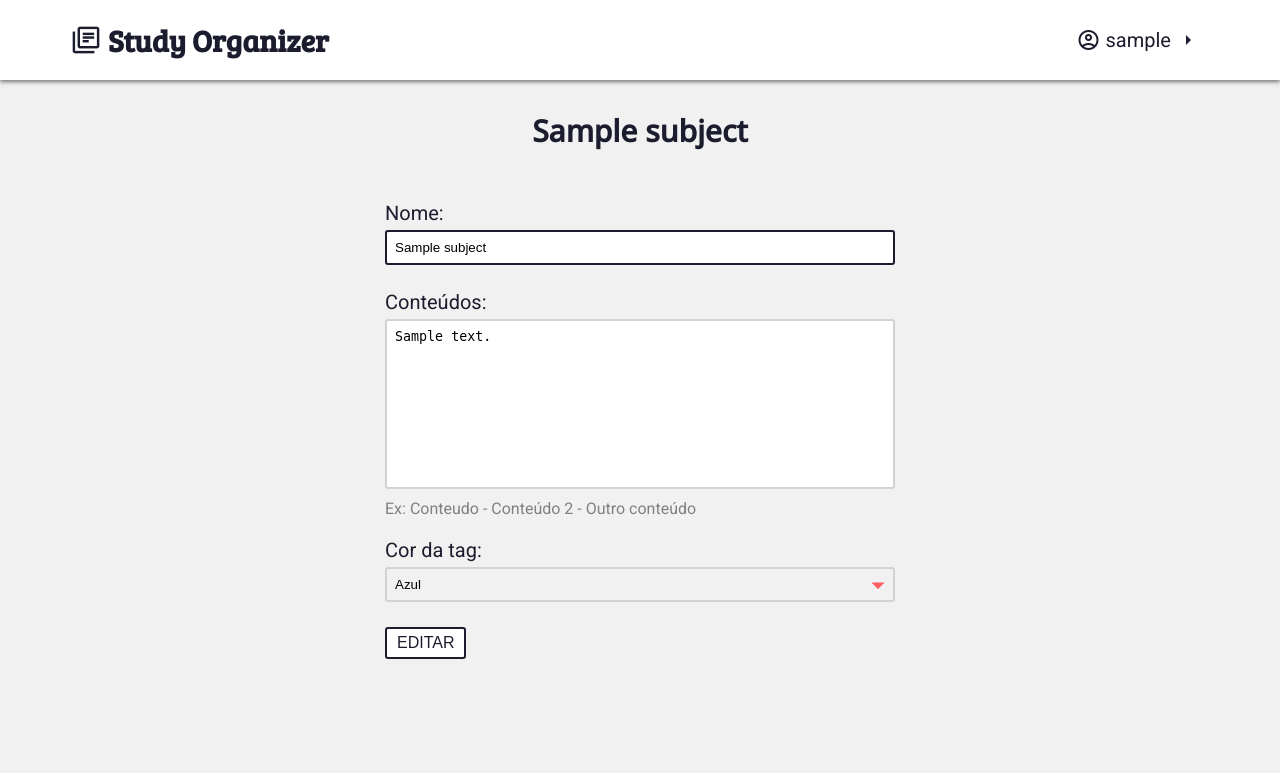
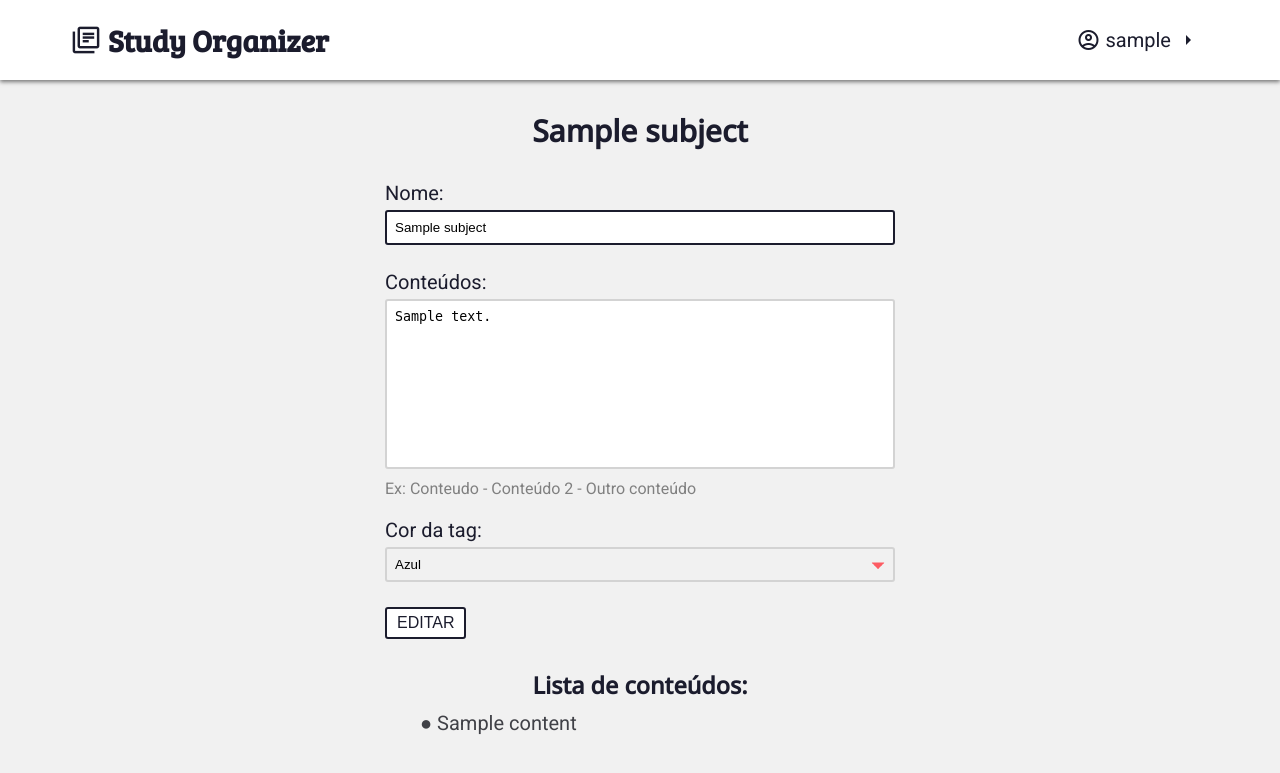
Before and after one commit to Werberty/study-organizer, a Django app: page /subject/1/ in a window 1280 px wide. Shown: the top 773 px of the page. Run offline with Django 4.2, Linux system fonts and the light colour scheme; a user stored in the database is signed in; tables that the repository leaves empty hold one stand-in row (values such as "Sample post"); some libraries are stand-ins or nearby versions.

Commit message:
:sparkles: FEAT: Content list no Subject detail

```diff
--- a/base_static/global/css/style.css
+++ b/base_static/global/css/style.css
@@ -685,7 +685,31 @@
     color: var(--primary-color);
 }
 
+/* Subject detail */
+
+.main-subject-detail .main-title {
+    margin: 0;
+}
+
+.main-content-list {
+    margin: auto;
+    padding: 0 3rem;
+    width: 50%;
+}
+.main-content-list h3 {
+    margin-bottom: 1rem;
+    text-align: center;
+}
+
+.content-item {
+    display: flex;
+    gap: .5rem;
+    margin-bottom: .3rem;
+    color: var(--secundary-color);
+}
+
 /* Historic */
+
 .main-container-month {
     width: 90%;
     margin: auto;
@@ -777,6 +801,7 @@
     display: flex;
     gap: .5rem;
     justify-content: left;
+    align-items: center;
 }
 
 .list-content span {
--- a/studies/templates/studies/pages/historic.html
+++ b/studies/templates/studies/pages/historic.html
@@ -29,7 +29,7 @@
 
                                             {% for content in historic.contents_studied.all %}
                                                 <div class="list-content">
-                                                    ● <p>{{ content }}</p>
+                                                    <span>●</span><p>{{ content }}</p>
                                                 </div>
                                             {% endfor %}
                                         </div>
--- a/studies/templates/studies/pages/subject.html
+++ b/studies/templates/studies/pages/subject.html
@@ -1,7 +1,7 @@
 {% extends 'global/base.html' %}
 
 {% block content %}
-    <section class="main-content">
+    <section class="main-content main-subject-detail">
         <h2 class="main-title">{{ subject.name }}</h2>
 
         {% include 'global/partials/messages.html' %}
@@ -30,5 +30,19 @@
                 </div>
             </form>
         </div>
+
+        {% if subject.content_list.all %}
+            <div class="main-content-list">
+                <h3>Lista de conteúdos:</h3>
+                <ul class="content-list">
+                    {% for content in subject.content_list.all %}
+                        <li class="content-item">
+                            <span>●</span>
+                            <p>{{ content }}</p>
+                        </li>
+                    {% endfor %}
+                </ul>
+            </div>
+        {% endif %}
     </section>
 {% endblock content %}
--- a/studies/templates/studies/pages/weekday.html
+++ b/studies/templates/studies/pages/weekday.html
@@ -54,6 +54,8 @@
                                 <button class="button-generic" type="submit">salvar</button>
                             </div>
                         </form>
+                    {% else %}
+                        <p class="center">Sem conteúdos...</p>
                     {% endif %}
                 </li>
             {% endfor %}
```
